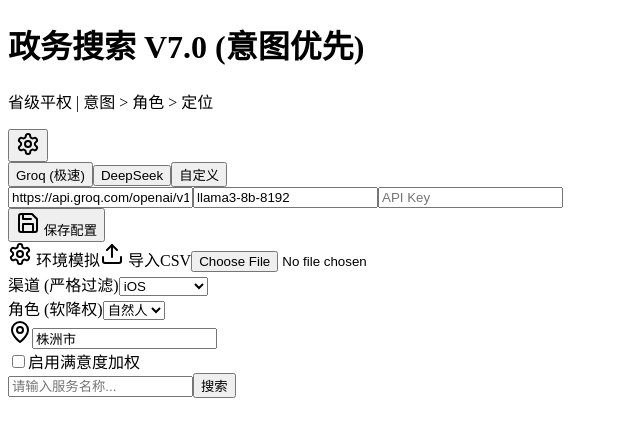
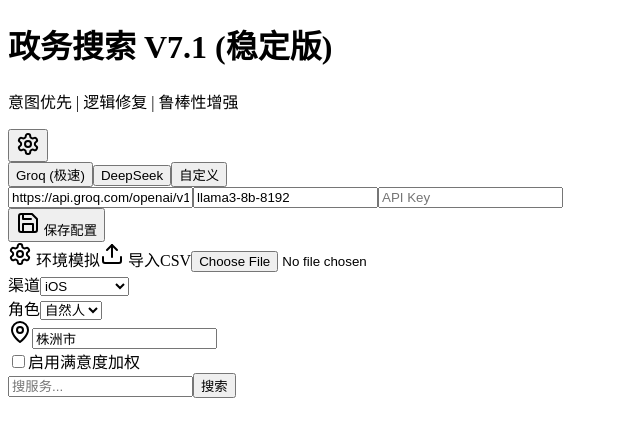
Before and after one commit to xiaohuleo/smart-gov-search, a Next.js app: page / in a window 1280 px wide. Shown: the top 436 px of the page, without its empty margins (0-640 px from the left). Built offline with nearby package versions, Linux system fonts and the light colour scheme.

Commit message:
Update page.js

```diff
--- a/app/page.js
+++ b/app/page.js
@@ -2,7 +2,7 @@
 
 import { useState, useEffect } from 'react';
 import Papa from 'papaparse';
-import { Upload, Settings, Zap, Save, MapPin, Briefcase, Building2, AlertCircle } from 'lucide-react';
+import { Upload, Settings, Zap, Save, MapPin, Briefcase, Building2 } from 'lucide-react';
 
 const PRESETS = {
   groq: { name: 'Groq (极速)', baseUrl: 'https://api.groq.com/openai/v1', model: 'llama3-8b-8192' },
@@ -55,7 +55,6 @@ export default function Home() {
     });
   };
 
-  // 核心逻辑
   const handleSearch = async () => {
     if (!apiConfig.apiKey) return alert('请先配置 API Key');
     if (csvData.length === 0) return alert('请先导入 CSV');
@@ -66,7 +65,7 @@ export default function Home() {
     const startTime = performance.now();
 
     try {
-      // 1. 渠道硬过滤 (绝对不显示)
+      // 1. 渠道过滤
       const channelFiltered = csvData.filter(item => {
         const itemChannels = item['发布渠道'] || "";
         const channels = itemChannels.split(/[,，;]/).map(c => c.trim().toUpperCase());
@@ -74,7 +73,7 @@ export default function Home() {
         return channels.length === 0 || channels.includes(userChannel);
       });
 
-      // 2. 发送给 AI 评分 (只发名称，意图优先)
+      // 2. AI 意图识别
       setDebugMsg('AI 正在理解意图...');
       const candidates = channelFiltered.slice(0, 50).map(item => ({
         id: item['事项编码'],
@@ -88,37 +87,34 @@ export default function Home() {
       });
 
       const data = await response.json();
+
+      // 修复：增加错误检查，防止静默失败
+      if (data.error) {
+        throw new Error(`AI 服务报错: ${data.error}`);
+      }
+
       const aiScoresMap = data.scores || {};
 
-      // 3. V7.0 意图优先+惩罚模型排序
+      // 3. 排序逻辑
       setDebugMsg('正在进行多维排序...');
 
       const finalResults = channelFiltered.map(item => {
         const code = item['事项编码'];
-        // 基准分：完全由 AI 决定 (0-100分)
         let totalScore = (aiScoresMap[code] || 0) * 100;
 
-        // --- 逻辑判断 ---
-
-        // A. 角色判断
+        // 角色判断
         const itemTargets = (item['服务对象'] || "").split(/[,，;]/).map(t => t.trim());
         const isRoleMatch = itemTargets.some(t => t.includes(userRole)) || itemTargets.some(t => t.includes(userRole === '自然人' ? '个人' : '企业'));
 
-        // B. 定位判断 (关键修改：省级=本地)
+        // 定位判断
         const itemDept = item['所属市州单位'] || "";
-        // 判定为“有效区域”的条件：包含用户定位 OR 包含“省” OR 包含“中央/国家”
         const isLocValid = itemDept.includes(location) || itemDept.includes('省') || itemDept.includes('中央') || itemDept.includes('国家');
 
-        // --- 扣分/加分逻辑 ---
-
-        // 规则1：角色不对，扣 20 分 (意图对但角色不对，排在后面，但不至于垫底)
+        // 扣分逻辑
         if (!isRoleMatch) totalScore -= 20;
-
-        // 规则2：定位无效(外地)，扣 40 分 (外地事项通常办不了，降权要重)
-        // 注意：因为省级算Valid，所以省级不扣分，和本地同权！
         if (!isLocValid) totalScore -= 40;
 
-        // 规则3：附加分 (微调，不改变大格局)
+        // 加分逻辑
         if (item['是否高频事项'] === '是') totalScore += 5;
         if (useSatisfaction && item['满意度']) totalScore += parseFloat(item['满意度']);
 
@@ -127,21 +123,19 @@ export default function Home() {
           aiScore: aiScoresMap[code] || 0,
           isRoleMatch,
           isLocValid,
-          totalScore,
-          debugTags: [] // 用于调试展示
+          totalScore
         };
       });
 
-      // 4. 排序：完全按总分降序
       const sorted = finalResults
-        .filter(i => i.totalScore > 10) // 过滤掉分数太低(完全无关)的
+        .filter(i => i.totalScore > 10)
         .sort((a, b) => b.totalScore - a.totalScore);
 
       setResults(sorted);
 
     } catch (error) {
       console.error(error);
-      alert('搜索出错: ' + error.message);
+      alert('搜索中断: ' + error.message);
     } finally {
       const endTime = performance.now();
       setSearchTime(((endTime - startTime) / 1000).toFixed(2));
@@ -155,8 +149,8 @@ export default function Home() {
       {/* 顶部栏 */}
       <div className="bg-slate-900 text-white p-4 flex justify-between items-center sticky top-0 z-20 shadow-md">
         <div>
-          <h1 className="font-bold text-lg">政务搜索 V7.0 (意图优先)</h1>
-          <p className="text-xs text-slate-400">省级平权 | 意图 &gt; 角色 &gt; 定位</p>
+          <h1 className="font-bold text-lg">政务搜索 V7.1 (稳定版)</h1>
+          <p className="text-xs text-slate-400">意图优先 | 逻辑修复 | 鲁棒性增强</p>
         </div>
         <button onClick={() => setConfigOpen(!configOpen)} className="p-2 hover:bg-slate-700 rounded-full">
           <Settings className="w-5 h-5" />
@@ -198,7 +192,7 @@ export default function Home() {
 
           <div className="grid grid-cols-2 gap-3">
             <div>
-              <label className="text-[10px] text-gray-500 block mb-1">渠道 (严格过滤)</label>
+              <label className="text-[10px] text-gray-500 block mb-1">渠道</label>
               <select value={channel} onChange={e => setChannel(e.target.value)} className="w-full p-2 border rounded text-sm bg-gray-50">
                 <option value="Android">Android</option>
                 <option value="IOS">iOS</option>
@@ -206,7 +200,7 @@ export default function Home() {
               </select>
             </div>
             <div>
-              <label className="text-[10px] text-gray-500 block mb-1">角色 (软降权)</label>
+              <label className="text-[10px] text-gray-500 block mb-1">角色</label>
               <select value={userRole} onChange={e => setUserRole(e.target.value)} className="w-full p-2 border rounded text-sm bg-gray-50">
                 <option value="自然人">自然人</option>
                 <option value="法人">法人</option>
@@ -216,7 +210,7 @@ export default function Home() {
 
           <div className="relative">
             <MapPin className="absolute left-2 top-2.5 w-4 h-4 text-gray-400" />
-            <input type="text" value={location} onChange={e => setLocation(e.target.value)} className="w-full pl-8 p-2 border rounded text-sm" placeholder="当前定位，如：株洲市" />
+            <input type="text" value={location} onChange={e => setLocation(e.target.value)} className="w-full pl-8 p-2 border rounded text-sm" placeholder="当前定位" />
           </div>
 
           <label className="flex items-center gap-2 text-xs text-gray-600 pt-1 cursor-pointer">
@@ -240,17 +234,10 @@ export default function Home() {
         <div className="space-y-3 pb-20">
           {results.map((item, idx) => (
             <div key={idx} className="bg-white border rounded-lg p-3 shadow-sm hover:border-blue-400 transition relative overflow-hidden group">
-              {/* 顶部标签 - 显示状态 */}
               <div className="absolute top-0 right-0 flex">
-                {!item.isLocValid && (
-                  <span className="px-2 py-0.5 text-[10px] font-bold bg-gray-200 text-gray-500 rounded-bl-lg">外地</span>
-                )}
-                {!item.isRoleMatch && (
-                  <span className="px-2 py-0.5 text-[10px] font-bold bg-amber-100 text-amber-700 rounded-bl-lg ml-px">角色不符</span>
-                )}
-                {item.isLocValid && item.isRoleMatch && (
-                  <span className="px-2 py-0.5 text-[10px] font-bold bg-blue-100 text-blue-700 rounded-bl-lg">精准匹配</span>
-                )}
+                {!item.isLocValid && <span className="px-2 py-0.5 text-[10px] font-bold bg-gray-200 text-gray-500 rounded-bl-lg">外地</span>}
+                {!item.isRoleMatch && <span className="px-2 py-0.5 text-[10px] font-bold bg-amber-100 text-amber-700 rounded-bl-lg ml-px">角色不符</span>}
+                {item.isLocValid && item.isRoleMatch && <span className="px-2 py-0.5 text-[10px] font-bold bg-blue-100 text-blue-700 rounded-bl-lg">精准</span>}
               </div>
 
               <h3 className="font-bold text-gray-800 text-sm pr-20">{item['事项名称']}</h3>
@@ -260,7 +247,6 @@ export default function Home() {
                    <Briefcase className="w-3 h-3"/> {item['服务对象']}
                 </span>
 
-                {/* 部门显示逻辑：省级加粗 */}
                 <span className={`px-2 py-0.5 rounded text-[10px] flex items-center gap-1 ${item['所属市州单位'].includes('省') ? 'bg-purple-50 text-purple-700 font-medium' : 'bg-gray-100 text-gray-600'}`}>
                    <Building2 className="w-3 h-3"/> {item['所属市州单位']}
                 </span>
@@ -271,28 +257,20 @@ export default function Home() {
                    </span>
                 )}
               </div>
-
-              {/* 调试信息：总分构成 */}
-              <div className="mt-2 pt-2 border-t border-dashed border-gray-100 text-[9px] text-gray-400 font-mono flex gap-4 opacity-50 group-hover:opacity-100">
-                <span>总分: {item.totalScore.toFixed(1)}</span>
-                <span>(基准:{(item.aiScore*100).toFixed(0)}
-                 {item.isRoleMatch ? '' : ' -角色20'}
-                 {item.isLocValid ? '' : ' -外地40'})</span>
-              </div>
             </div>
           ))}
         </div>
       </div>
 
       {/* 底部搜索 */}
-      <div className="fixed bottom-0 left-0 right-0 bg-white border-t p-4 z-10 max-w-2xl mx-auto shadow-[0_-5px_15px_-5px_rgba(0,0,0,0.1)]">
+      <div className="fixed bottom-0 left-0 right-0 bg-white border-t p-4 z-10 max-w-2xl mx-auto shadow-lg">
         <div className="flex gap-2">
           <input
             type="text"
             value={query}
             onChange={e => setQuery(e.target.value)}
             onKeyDown={e => e.key === 'Enter' && handleSearch()}
-            placeholder="请输入服务名称..."
+            placeholder="搜服务..."
             className="flex-1 p-3 bg-gray-100 rounded-xl focus:bg-white focus:ring-2 focus:ring-blue-500 outline-none transition"
           />
           <button onClick={handleSearch} disabled={loading} className="bg-blue-600 text-white px-6 rounded-xl font-bold text-sm min-w-[80px] active:scale-95 transition">
```
